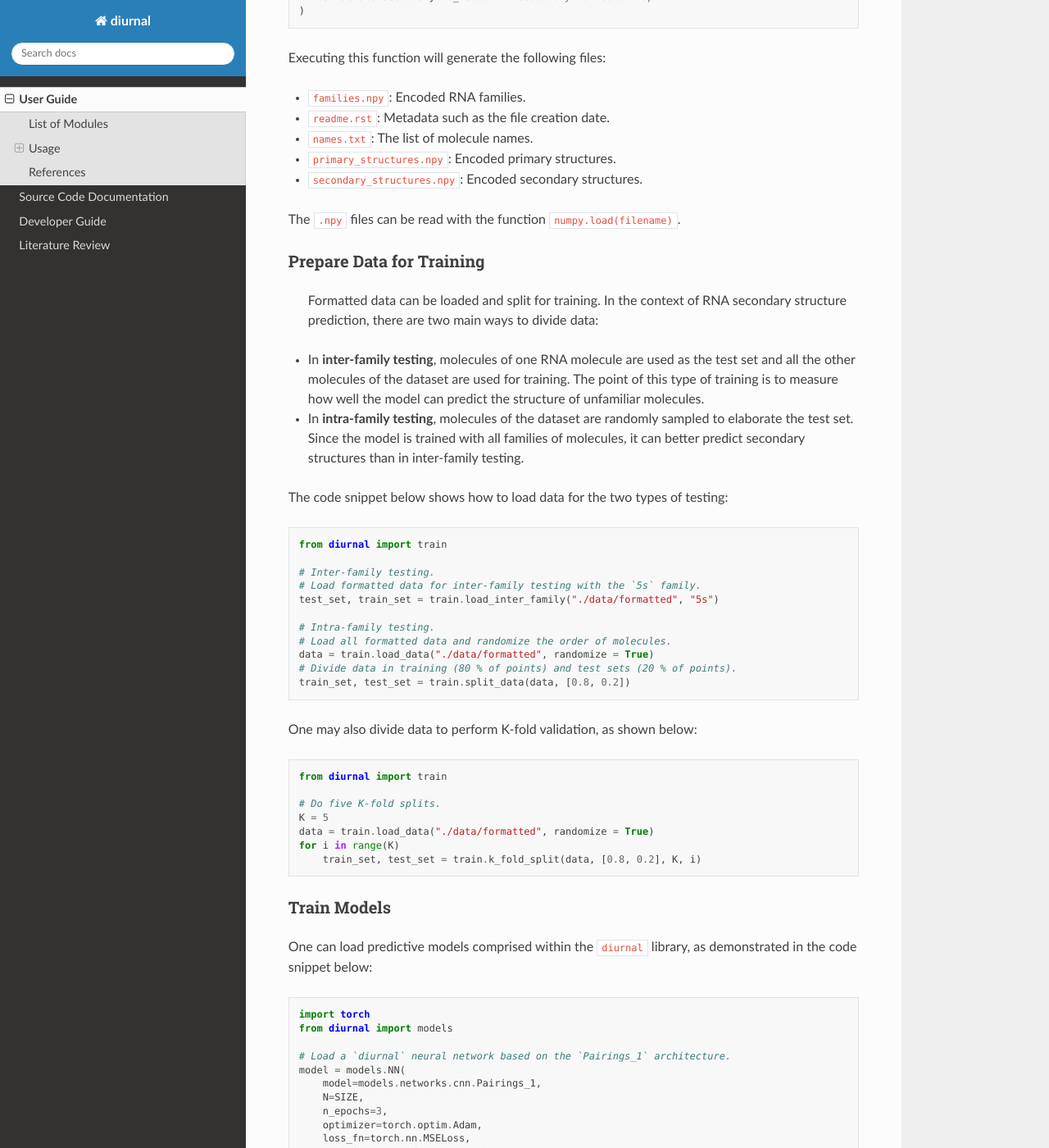
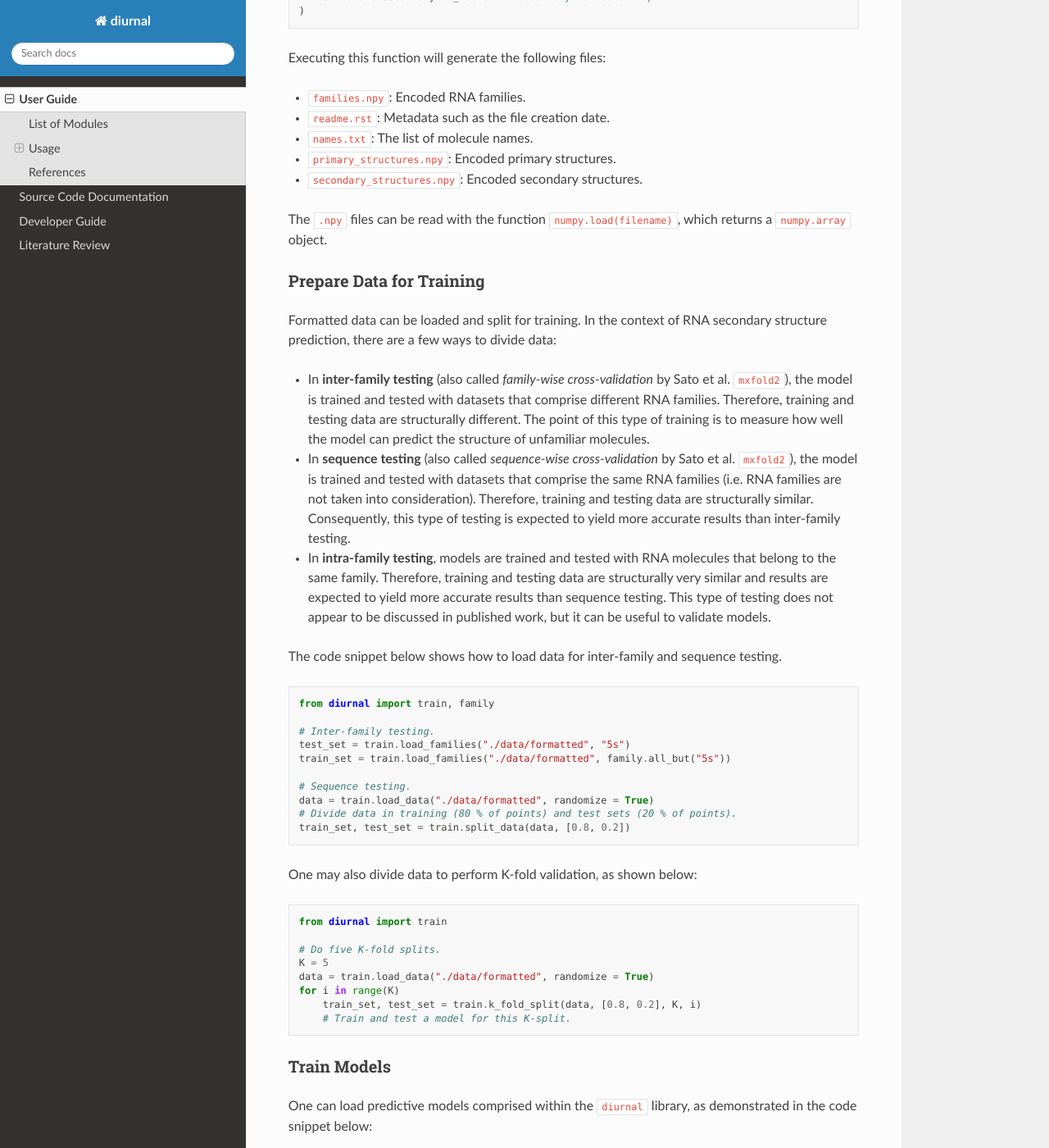
Before and after one commit to Vincent-Therrien/diurnal, a Sphinx documentation site: the page built from docs/user_guide.rst, in a window 1280 px wide and 1400 px high, scrolled down 2625 px. Shown: the whole window at 82% size. Built offline with Sphinx 7.4.7 and the Read the Docs theme 2.0.0, drawn with Linux system fonts in a browser that asks for light colours; cross-references to code outside the pages are shown as plain code; some of the changed text lies outside the part shown.

Commit message:
Modification de l'utilisation des familles

```diff
--- a/docs/user_guide.rst
+++ b/docs/user_guide.rst
@@ -155,36 +155,45 @@ Executing this function will generate the following files:
 - ``primary_structures.npy``: Encoded primary structures.
 - ``secondary_structures.npy``: Encoded secondary structures.
 
-The ``.npy`` files can be read with the function ``numpy.load(filename)``.
+The ``.npy`` files can be read with the function ``numpy.load(filename)``,
+which returns a ``numpy.array`` object.
 
 
 Prepare Data for Training
 ^^^^^^^^^^^^^^^^^^^^^^^^^
 
- Formatted data can be loaded and split for training. In the context of RNA
- secondary structure prediction, there are two main ways to divide data:
+Formatted data can be loaded and split for training. In the context of RNA
+secondary structure prediction, there are a few ways to divide data:
 
-- In **inter-family testing**, molecules of one RNA molecule are used as the
-  test set and all the other molecules of the dataset are used for training.
-  The point of this type of training is to measure how well the model can
-  predict the structure of unfamiliar molecules.
-- In **intra-family testing**, molecules of the dataset are randomly sampled to
-  elaborate the test set. Since the model is trained with all families of
-  molecules, it can better predict secondary structures than in inter-family
-  testing.
+- In **inter-family testing** (also called *family-wise cross-validation* by
+  Sato et al. :cite:`mxfold2`), the model is trained and tested with datasets
+  that comprise different RNA families. Therefore, training and testing data
+  are structurally different. The point of this type of training is to measure
+  how well the model can predict the structure of unfamiliar molecules.
+- In **sequence testing** (also called *sequence-wise cross-validation*
+  by Sato et al. :cite:`mxfold2`), the model is trained and tested with datasets
+  that comprise the same RNA families (i.e. RNA families are not taken into
+  consideration). Therefore, training and testing data
+  are structurally similar. Consequently, this type of testing is expected to
+  yield more accurate results than inter-family testing.
+- In **intra-family testing**, models are trained and tested with RNA molecules
+  that belong to the same family. Therefore, training and testing data
+  are structurally very similar and results are expected to yield more accurate
+  results than sequence testing. This type of testing does not appear to be
+  discussed in published work, but it can be useful to validate models.
 
-The code snippet below shows how to load data for the two types of testing:
+The code snippet below shows how to load data for inter-family and sequence
+testing.
 
 .. code-block:: python
 
-   from diurnal import train
+   from diurnal import train, family
 
    # Inter-family testing.
-   # Load formatted data for inter-family testing with the `5s` family.
-   test_set, train_set = train.load_inter_family("./data/formatted", "5s")
+   test_set = train.load_families("./data/formatted", "5s")
+   train_set = train.load_families("./data/formatted", family.all_but("5s"))
 
-   # Intra-family testing.
-   # Load all formatted data and randomize the order of molecules.
+   # Sequence testing.
    data = train.load_data("./data/formatted", randomize = True)
    # Divide data in training (80 % of points) and test sets (20 % of points).
    train_set, test_set = train.split_data(data, [0.8, 0.2])
@@ -200,6 +209,7 @@ One may also divide data to perform K-fold validation, as shown below:
    data = train.load_data("./data/formatted", randomize = True)
    for i in range(K)
        train_set, test_set = train.k_fold_split(data, [0.8, 0.2], K, i)
+       # Train and test a model for this K-split.
 
 
 Train Models
```
Also changed, not shown: other parts of docs/user_guide.rst (+2 -2 lines), 9 other files.
